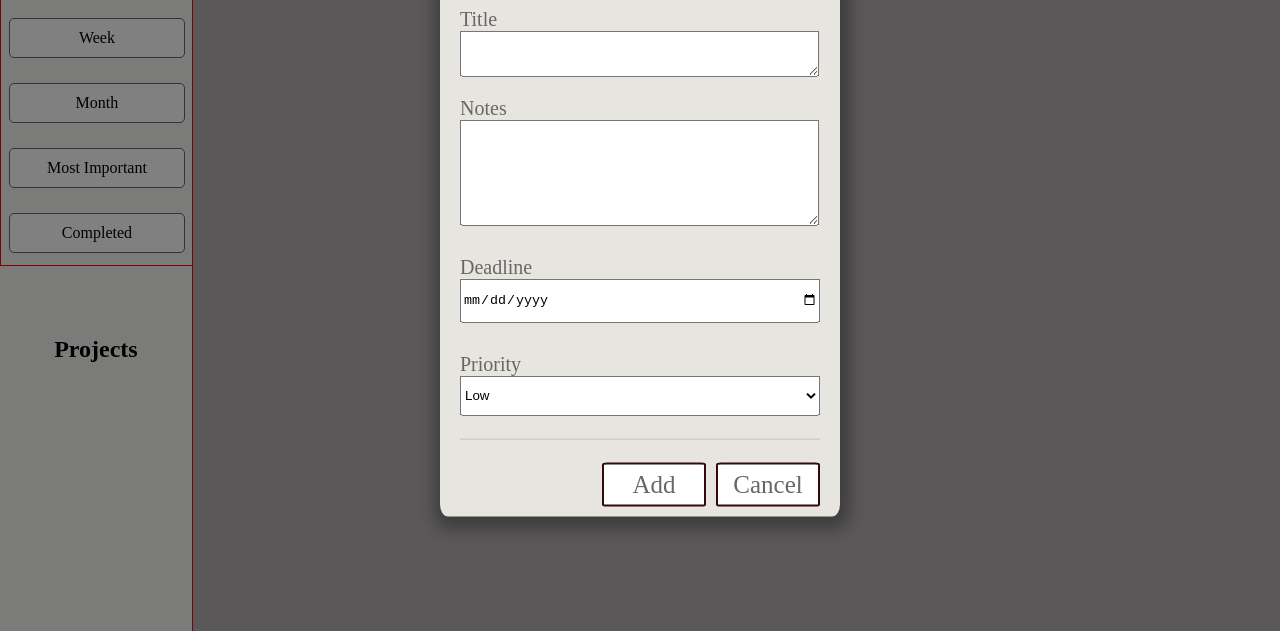
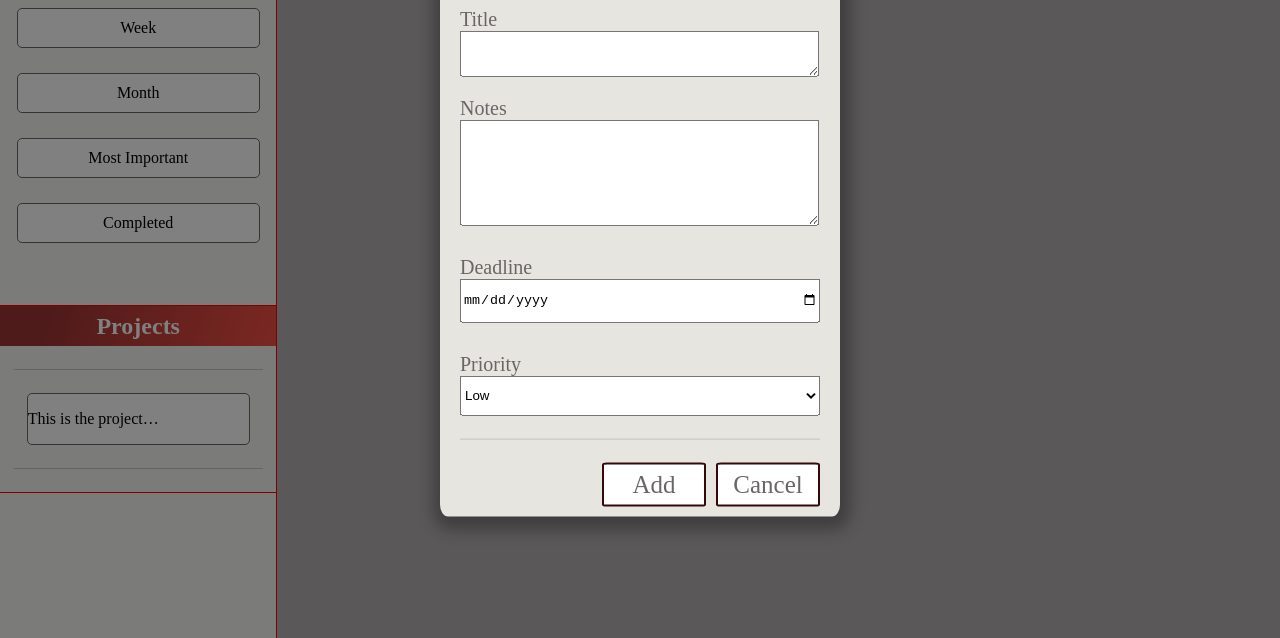
Before and after one commit to blain-crawford/proDockeTivity, a website built with webpack: page dist/index.html in a window 1280 px wide. Shown: the part 185-823 px from the top of the page. Built offline with nearby package versions, Linux system fonts and the light colour scheme.

Commit message:
working on divs for projects design

```diff
--- a/src/styles.css
+++ b/src/styles.css
@@ -22,7 +22,7 @@ body {
   text-align: right;
   display: flex;
   align-items: center;
-  flex-direction: space-between;
+  justify-content: space-between;
   margin-top: 20px;
 }
 
@@ -52,13 +52,13 @@ body {
 
 #page-body {
   display: flex;
-  height: 89vh;
+  height: 91vh;
 }
 
 #side-menu {
   background-color: rgb(246, 246, 243);
   height: 100%;
-  width: 15%;
+  width: 300px;
   display: flex;
   flex-direction: column;
   justify-content: flex-start;
@@ -68,7 +68,6 @@ body {
 #timelines {
   width: 100%;
   margin: 20px auto;
-  border: 1px solid red;
   display: flex;
   flex-direction: column;
   justify-content: center;
@@ -95,7 +94,47 @@ body {
 }
 
 #projects {
+  border: 1px solid red;
+  width: 100%;
+  display: flex;
+  flex-direction: column;
+  align-items: center;
+}
 
+#projects-title {
+  background: rgb(148,36,36);
+  background: linear-gradient(105deg, rgba(148,36,36,0.9262079831932774) 16%, rgba(241,24,10,0.758140756302521) 97%);
+  color: white;
+  width: 100%;
+  height: 40px;
+  line-height: 0px;
+  padding: 0;
+  text-align: center;
+}
+
+#projects-line {
+  margin-top: 20px;
+  width: 90%;
+  border-top: .5px solid rgb(173, 167, 167);
+  margin: 23px auto;
+  opacity: .6;
+}
+
+.project {
+  width: 80%;
+  background-color: white;
+  border: 1px solid rgb(107, 102, 102);
+  border-radius: 5px;
+  text-align: center;
+  padding: 0;
+  cursor: pointer;
+}
+
+.project-name p {
+  width: 60%;
+  overflow: hidden;
+  text-overflow: ellipsis;
+  white-space: nowrap;
 }
 
 .tint {
```
Also changed, not shown: dist/index.html.
